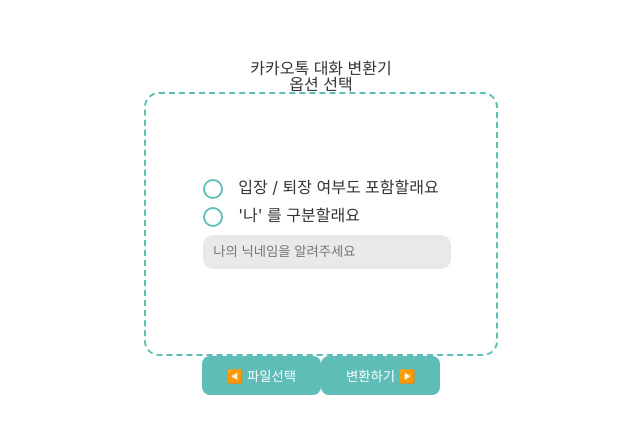
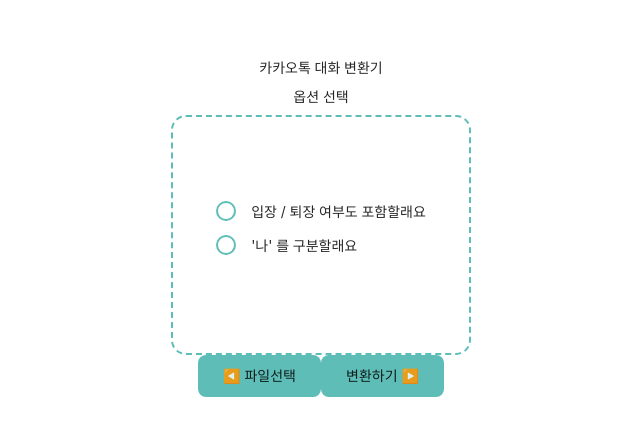
Before and after one commit to dmsdl950823/kakao_chat_export, a React (Create React App) app: page /option in a window 1280 px wide. Shown: the part 173-608 px from the top of the page, without its empty margins (319-959 px from the left). Built offline with nearby package versions, Linux system fonts and the light colour scheme.

Commit message:
Updated #0901 카카오톡 닉네임 설정 여부

```diff
--- a/package.json
+++ b/package.json
@@ -10,6 +10,7 @@
     "@types/node": "^18.6.2",
     "@types/react": "^18.0.15",
     "@types/react-dom": "^18.0.6",
+    "antd": "^4.22.8",
     "react": "^18.2.0",
     "react-dom": "^18.2.0",
     "react-scripts": "5.0.1",
--- a/src/component/Chat.tsx
+++ b/src/component/Chat.tsx
@@ -22,6 +22,7 @@
 
   // 'check' 여부
   // const [checked, setChecked] = useState<boolean>(false)
+  // eslint-disable-next-line
   const onChecked = (e: React.ChangeEvent<HTMLInputElement>) => {
     // setChecked(e.target.checked)
     // console.log(checked, '진자 붕신')
--- a/src/store/option.js
+++ b/src/store/option.js
@@ -1,6 +1,7 @@
 import { createSlice } from '@reduxjs/toolkit'
 
 const initialState = {
+  setDate: false, // 날짜 지정여부 선택
   showComeOut: false, // '들어왔습니다/나갔습니다' 사용할지 / 안할지 => 기본으로 사용 안함(false)
   useMyId: false, // 사용자 (나) 를 사용할 것인지 확인
   myId: undefined // 사용자 (나) 의 이름
@@ -10,6 +11,14 @@
   name: 'options',
   initialState,
   reducers: {
+    /**
+     * 날짜 지정여부 선택
+     * @param {*} state
+     * @param {*} action
+     */
+    toggleSetDate: (state, action) => {
+      state.setDate = action.payload
+    },
     /**
      * 들어왔습니다/나갔습니다 설정
      * @param {*} state
@@ -37,5 +46,5 @@
   }
 })
 
-export const { toggleShowComeOut, toggleUseMyId, setMyId } = optionSlice.actions
+export const { toggleSetDate, toggleShowComeOut, toggleUseMyId, setMyId } = optionSlice.actions
 export default optionSlice.reducer
--- a/src/view/SelectOption.tsx
+++ b/src/view/SelectOption.tsx
@@ -1,16 +1,59 @@
 import React from 'react'
-import { Link } from 'react-router-dom'
 import '../style/option.scss'
 
 import Checkbox from '../component/Checkbox'
 import { useDispatch, useSelector } from 'react-redux'
+import { useNavigate } from 'react-router'
 import { toggleShowComeOut, toggleUseMyId, setMyId } from '../store/option'
+
+import 'antd/dist/antd.min.css'
+import { message } from 'antd'
+// 날짜 range
+// import type { RangePickerProps } from 'antd/es/date-picker'
+// import { DatePicker } from 'antd'
+// import moment from 'moment'
+// const { RangePicker } = DatePicker
+
+// const rangePicker = () => {
+//   const disabledDate: RangePickerProps['disabledDate'] = current => {
+//     // Can not select days before today and today
+//     console.log(raw)
+//     return current && current < moment().endOf('day')
+//   }
+
+//   return (
+//       <div className="option-selected-date">
+//         <RangePicker disabledDate={disabledDate}/>
+//       </div>
+//   )
+// }
 
 export default function SelectOption () {
   // eslint-disable-next-line
-  const { showComeOut, useMyId, myId } = useSelector((state: any) => ({ showComeOut: state.options.showComeOut, useMyId: state.options.useMyId, myId: state.options.myId }))
+  const { setDate, showComeOut, useMyId, myId } = useSelector((state: any) => ({ showComeOut: state.options.showComeOut, useMyId: state.options.useMyId, myId: state.options.myId, setDate: state.options.setDate }))
   const dispatch = useDispatch()
-  // console.log(showComeOut, useMyId, myId, '심신..')
+  const navigate = useNavigate()
+
+  // '나' 를 구분하는 기능을 체크한경우 아이디 작성되었는지 여부 검사
+  const transferFileAction = () => {
+    let moveTo = true
+    if (useMyId === true) if (!myId) moveTo = false
+
+    if (moveTo) return navigate('/chat', { replace: true })
+    else message.error('닉네임을 입력해주세요.')
+  }
+
+  /**
+   * 닉네임 적는 input 입력
+   * @returns
+   */
+  const myNameInput = () => (
+    <input
+      className="use-my-id"
+      placeholder="'나'의 닉네임을 알려주세요"
+      onChange={ e => dispatch(setMyId(e.target.value)) }
+    />
+  )
 
   return (
     <div className="home">
@@ -19,6 +62,14 @@
 
       <div className="option-wrap">
         <div>
+          {/* 날짜 지정하는칸 */}
+          {/* <Checkbox
+            label="날짜를 지정할게요"
+            onChange={ e => dispatch(toggleSetDate(e.target.checked)) }
+          /> */}
+
+          {/* { setDate ? rangePicker() : null } */}
+
           <Checkbox
             label="입장 / 퇴장 여부도 포함할래요"
             onChange={ e => dispatch(toggleShowComeOut(e.target.checked)) }
@@ -28,17 +79,13 @@
             onChange={ e => dispatch(toggleUseMyId(e.target.checked)) }
           />
 
-          <input
-            className="use-my-id"
-            placeholder="나의 닉네임을 알려주세요"
-            onChange={ e => dispatch(setMyId(e.target.value)) }
-          />
+          { useMyId ? myNameInput() : null }
         </div>
       </div>
 
       <div className="">
-        <Link to="/"><button> ◀️ 파일선택 </button></Link>
-        <Link to="/chat"><button> 변환하기 ▶️ </button></Link>
+        <button onClick={ () => navigate('/', { replace: true })} > ◀️ 파일선택 </button>
+        <button onClick={ transferFileAction }> 변환하기 ▶️ </button>
       </div>
     </div>
   )
```
Also changed, not shown: src/App.tsx (+7 -0 lines), 1 other file (tests, documents, lock files or other folders).
